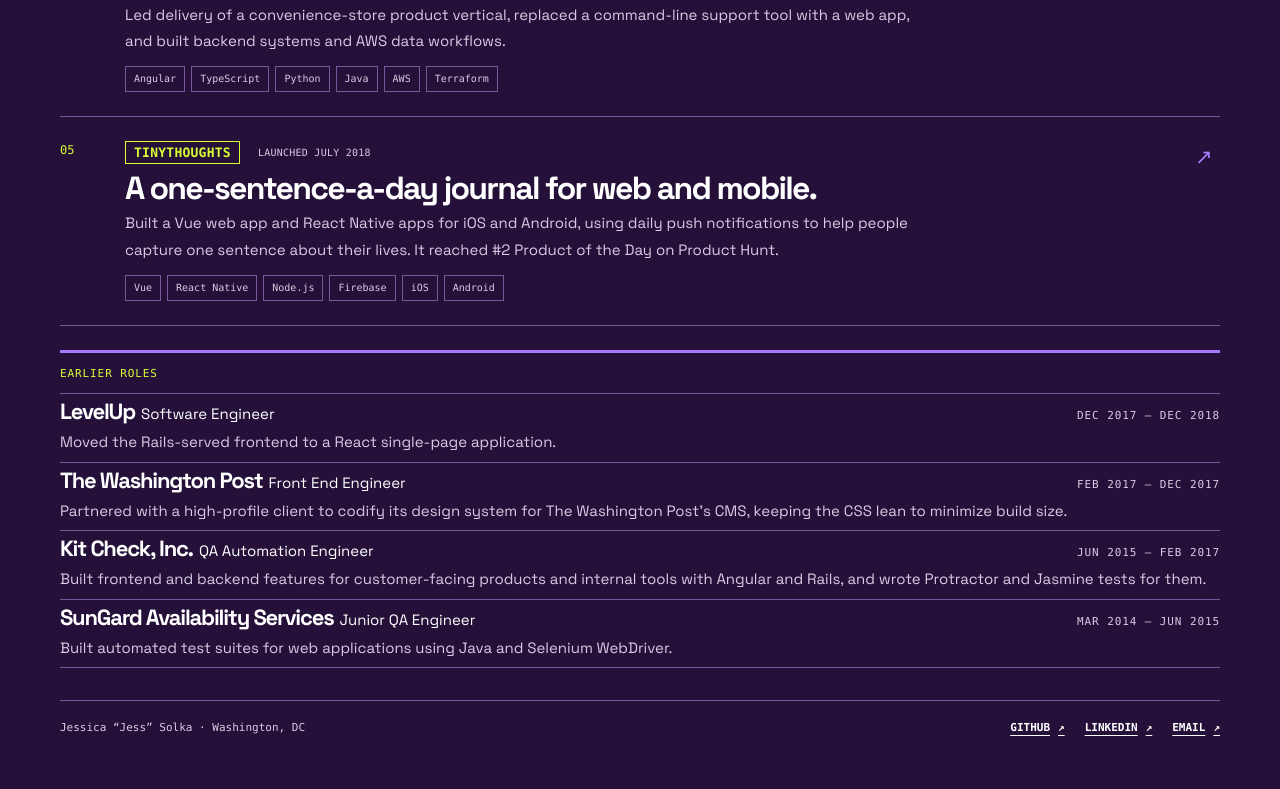
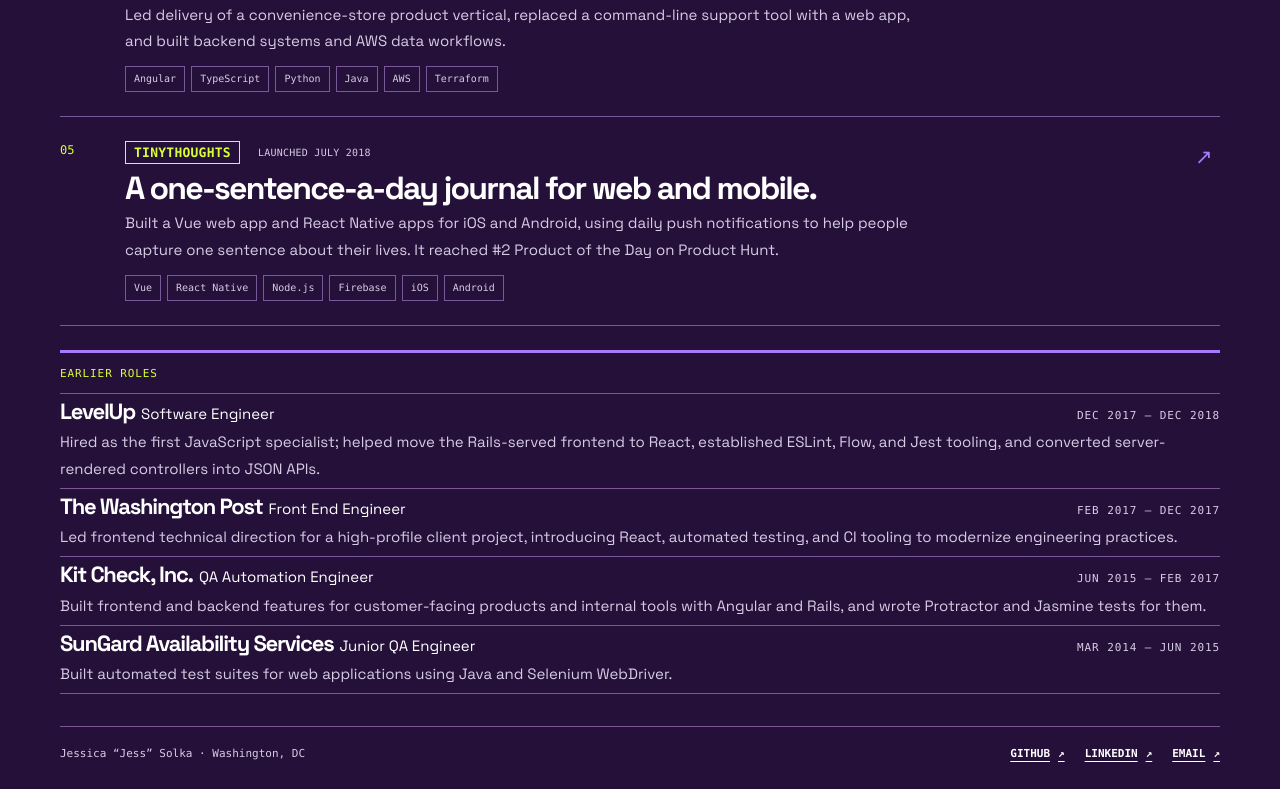
Before and after one commit to jessicarobins/portfolio, a Vue app: page /work in a window 1280 px wide. Shown: the part 1183-1972 px from the top of the page. Before the commit the page ends 1946 px from the top, so only its background shows below. Built offline with nearby package versions, Linux system fonts and the light colour scheme.

Commit message:
Strengthen earlier role summaries

```diff
--- a/src/data/experience.ts
+++ b/src/data/experience.ts
@@ -12,14 +12,14 @@ export const experience: ExperienceEntry[] = [
     company: 'LevelUp',
     role: 'Software Engineer',
     timeframe: 'Dec 2017 – Dec 2018',
-    highlight: 'Moved the Rails-served frontend to a React single-page application.',
+    highlight: 'Hired as the first JavaScript specialist; helped move the Rails-served frontend to React, established ESLint, Flow, and Jest tooling, and converted server-rendered controllers into JSON APIs.',
   },
   {
     company: 'The Washington Post',
     role: 'Front End Engineer',
     timeframe: 'Feb 2017 – Dec 2017',
     highlight:
-      'Partnered with a high-profile client to codify its design system for The Washington Post’s CMS, keeping the CSS lean to minimize build size.',
+      'Led frontend technical direction for a high-profile client project, introducing React, automated testing, and CI tooling to modernize engineering practices.',
   },
   {
     company: 'Kit Check, Inc.',
```
